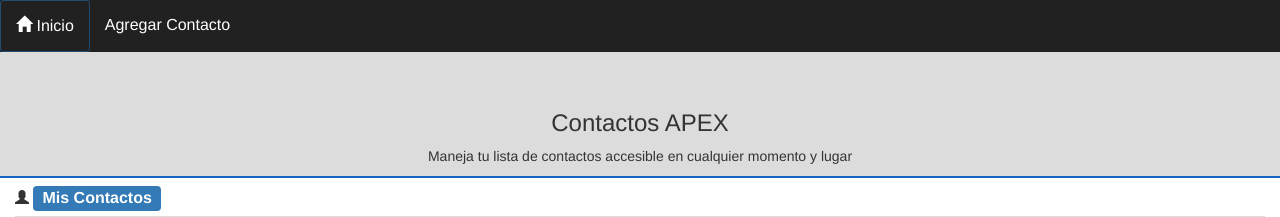
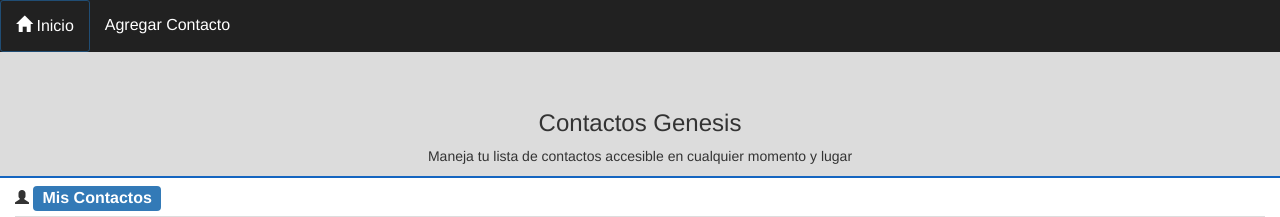
Before and after one commit to c-sharp-easy/crudphp, a PHP site: page /index.php in a window 1280 px wide. Shown: the top 217 px of the page. Run offline with PHP 8.4, Linux system fonts and the light colour scheme; data comes from the database, SQL or seed files in the repository.

Commit message:
Se modifico el titulo a Contactos Genesis

```diff
--- a/header.php
+++ b/header.php
@@ -21,7 +21,7 @@
 <div class="col-sm-12" style=" background-color: gainsboro; border-bottom: 2px solid #1565C0;">
 
     <div class="col-sm-12" style="margin-top: 90px;">
-        <h3 class="text-center">Contactos APEX</h3>
+        <h3 class="text-center">Contactos Genesis</h3>
         <div>
             <p class="text-center">Maneja tu lista de contactos accesible en cualquier momento y lugar</p>
         </div>
```
